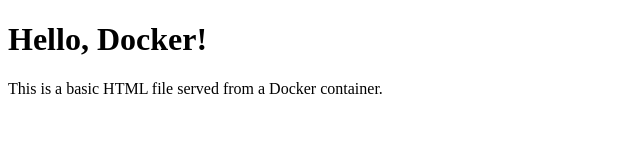
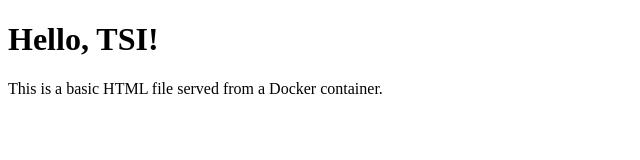
Before and after one commit to ajrath1/kaniko, a plain HTML site: page index.html in a window 1280 px wide. Shown: the whole page, without its empty margins (0-640 px from the left). Drawn offline with Linux system fonts and the light colour scheme.

Commit message:
Update index.html

```diff
--- a/index.html
+++ b/index.html
@@ -4,7 +4,7 @@
     <title>Hello, Docker!</title>
 </head>
 <body>
-    <h1>Hello, Docker!</h1>
+    <h1>Hello, TSI!</h1>
     <p>This is a basic HTML file served from a Docker container.</p>
 </body>
 </html>
```
